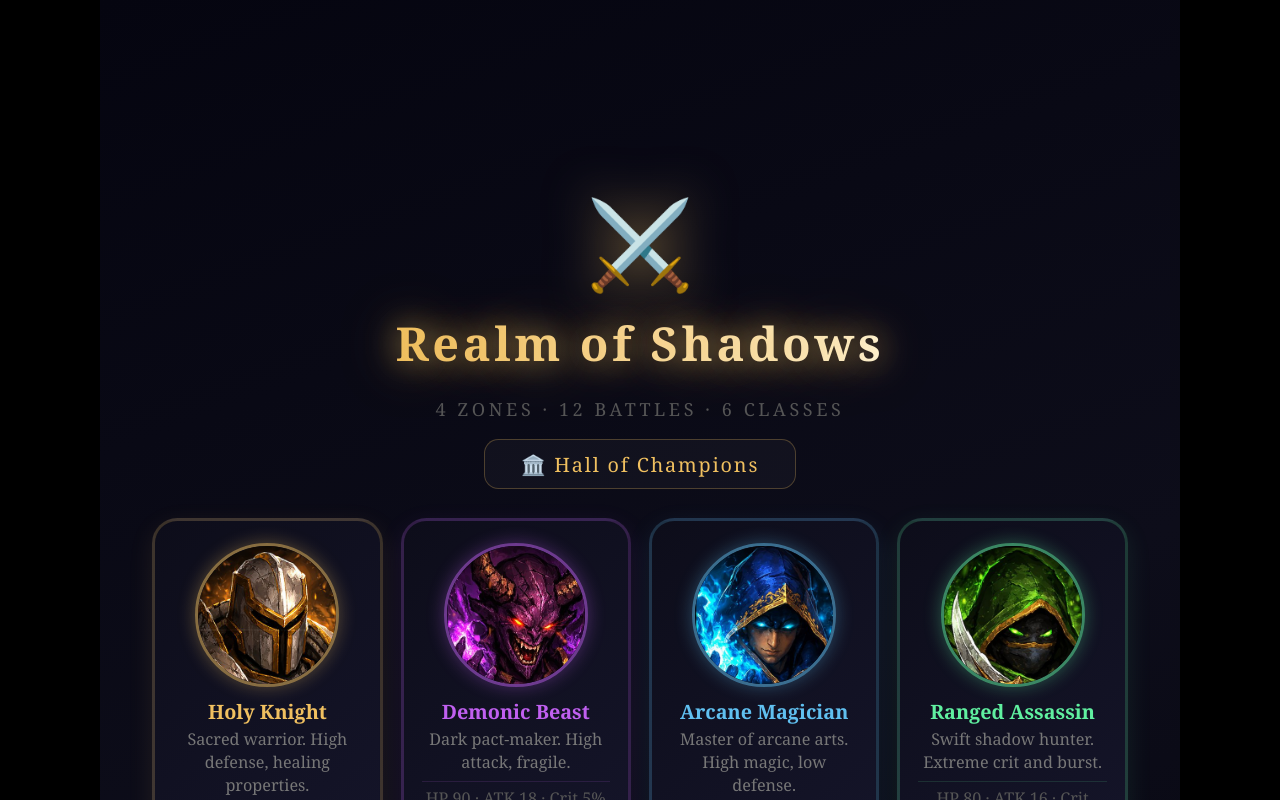
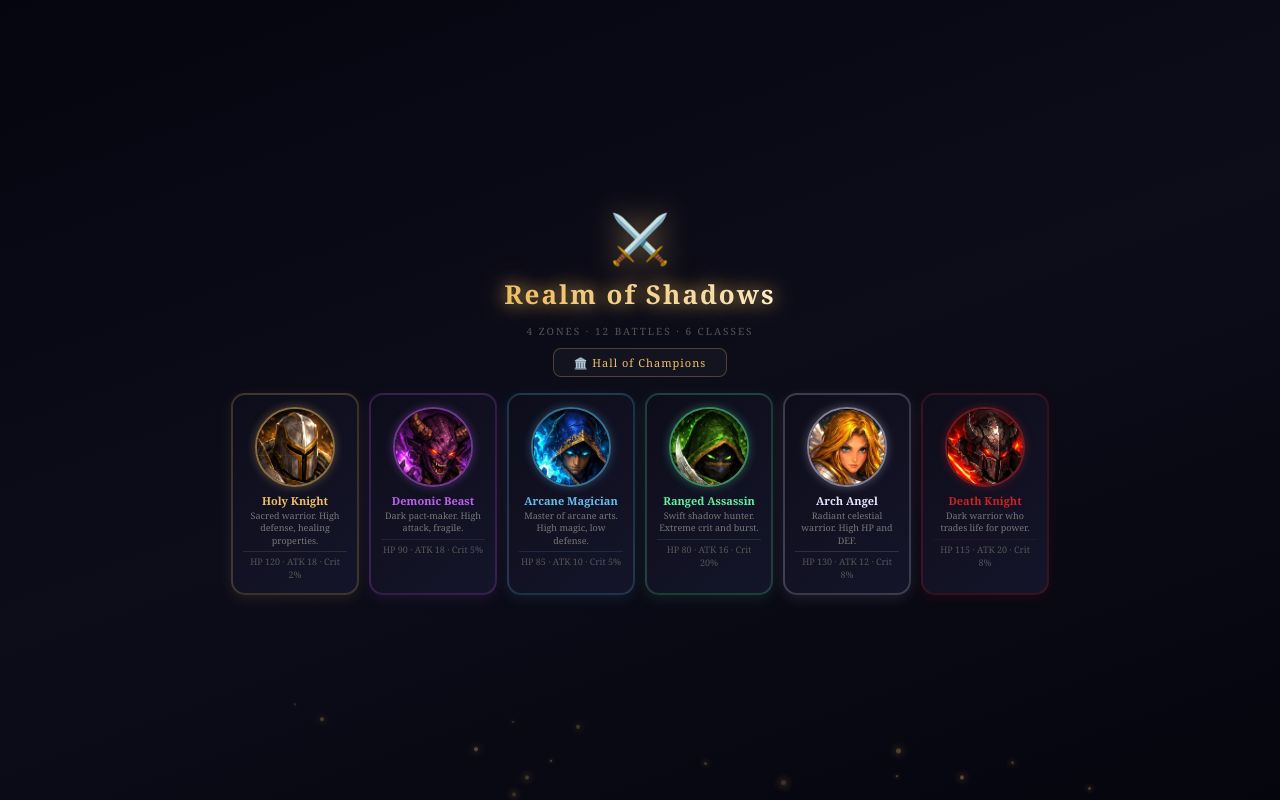
Before and after one commit to Tuxiion/realm-of-shadows, a React (Vite) app: page / in a window 1280 px wide. Shown: the top 800 px of the page. Built offline with nearby package versions, Linux system fonts and the light colour scheme.

Commit message:
revert scaling, limit characters on victory screen

```diff
--- a/src/App.jsx
+++ b/src/App.jsx
@@ -434,23 +434,6 @@ const initEq = () => ({ head: null, weapon: null, body: null, ring: null, trinke
 const CSS = `
     *, *::before, *::after { box-sizing: border-box; }
     html, body { margin: 0; padding: 0; background: #000; overflow-x: hidden; }
-    #root {
-        max-width: 600px;
-        margin: 0 auto;
-        min-height: 100vh;
-    }
-    @media (min-width: 900px) {
-        #root { zoom: 1.4; }
-    }
-    @media (min-width: 1200px) {
-        #root { zoom: 1.8; }
-    }
-    @media (min-width: 1600px) {
-        #root { zoom: 2.2; }
-    }
-    @media (min-width: 2000px) {
-        #root { zoom: 2.6; }
-    }
     @keyframes floatUp{0%{opacity:1;transform:translateY(0)}100%{opacity:0;transform:translateY(-40px)}}
     @keyframes particleRise{0%{opacity:0;transform:translateY(0)}20%{opacity:1}80%{opacity:.6}100%{opacity:0;transform:translateY(-120px)}}
     @keyframes glow{0%,100%{text-shadow:0 0 10px #f0c06088,0 0 20px #f0c06044}50%{text-shadow:0 0 20px #f0c060cc,0 0 40px #f0c06088}}
@@ -1421,7 +1404,7 @@ export default function App() {
             })()}
 
             {/* Fixed header — stays at top while page scrolls */}
-            <div ref={headerRef} style={{ position: "fixed", top: 0, left: "50%", transform: "translateX(-50%)", width: "100%", maxWidth: 600, zIndex: 100, background: zoneData.bg, padding: "8px 10px 4px", borderBottom: "1px solid #ffffff08", boxShadow: "0 2px 12px #00000088" }}>
+            <div ref={headerRef} style={{ position: "fixed", top: 0, left: 0, right: 0, zIndex: 100, background: zoneData.bg, padding: "8px 10px 4px", borderBottom: "1px solid #ffffff08", boxShadow: "0 2px 12px #00000088" }}>
                 <div style={{ display: "flex", justifyContent: "space-between", alignItems: "center", marginBottom: 4, background: "#00000070", borderRadius: 10, padding: "5px 10px" }}>
                     <div style={{ display: "flex", alignItems: "center", gap: 6 }}>
                         {playerClass && <ClassPortrait className={playerClass} size={32} />}
```
